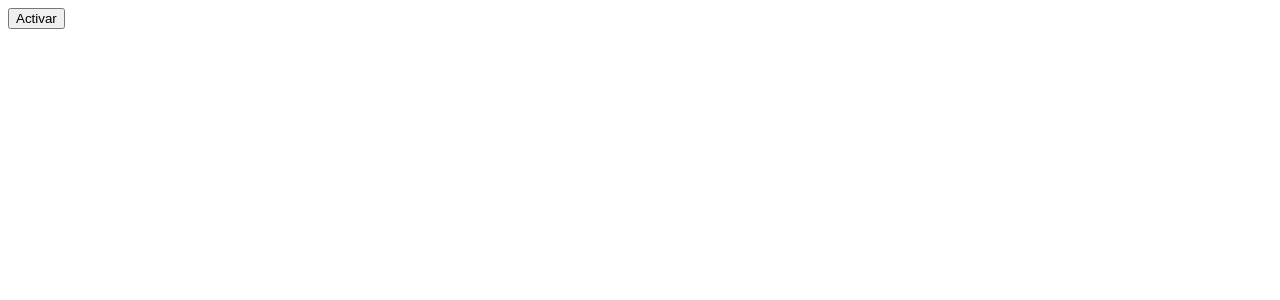
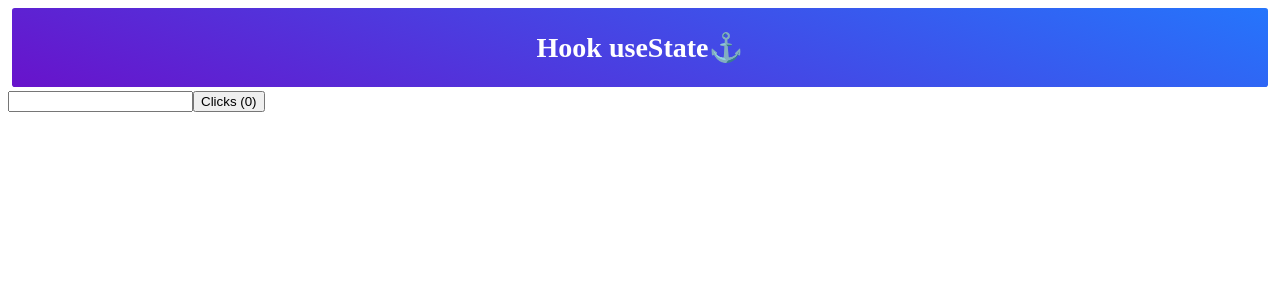
Before and after one commit to Eisten1996/react-fundamentos, a React (Create React App) app: page / in a window 1280 px wide. Shown: the top 300 px of the page. Built offline with nearby package versions, Linux system fonts and the light colour scheme.

Commit message:
Ejemplo de Hook useState con objetos
ejemplo usando objetos en hooks

```diff
--- a/src/App.js
+++ b/src/App.js
@@ -24,16 +24,36 @@ const Header = () => {
 }
 
 const App = () => {
-  const [isActive, setActive] = useState(false)
+  const [state, setState] = useState({
+    clicks: 0,
+    title: '',
+  })
 
-  const toggle = () => {
-    setActive(!isActive)
+  const addClicks = () => {
+    setState({
+      ...state,
+      clicks: state.clicks + 1,
+    })
+  }
+
+  const merge = (nextState) => {
+    setState({
+      ...state,
+      ...nextState,
+    })
+  }
+
+  const handleInput = (e) => {
+    const title = e.target.value
+    merge({ title })
   }
 
   return (
     <div>
-      {isActive && <Header />}
-      <button onClick={toggle}>{isActive ? 'Desactivar' : 'Activar'}</button>
+      <Header />
+      <input type="text" onChange={handleInput} value={state.title} />
+      <button onClick={addClicks}>Clicks ({state.clicks})</button>
+      <h3>{state.title}</h3>
     </div>
   )
 }
```
